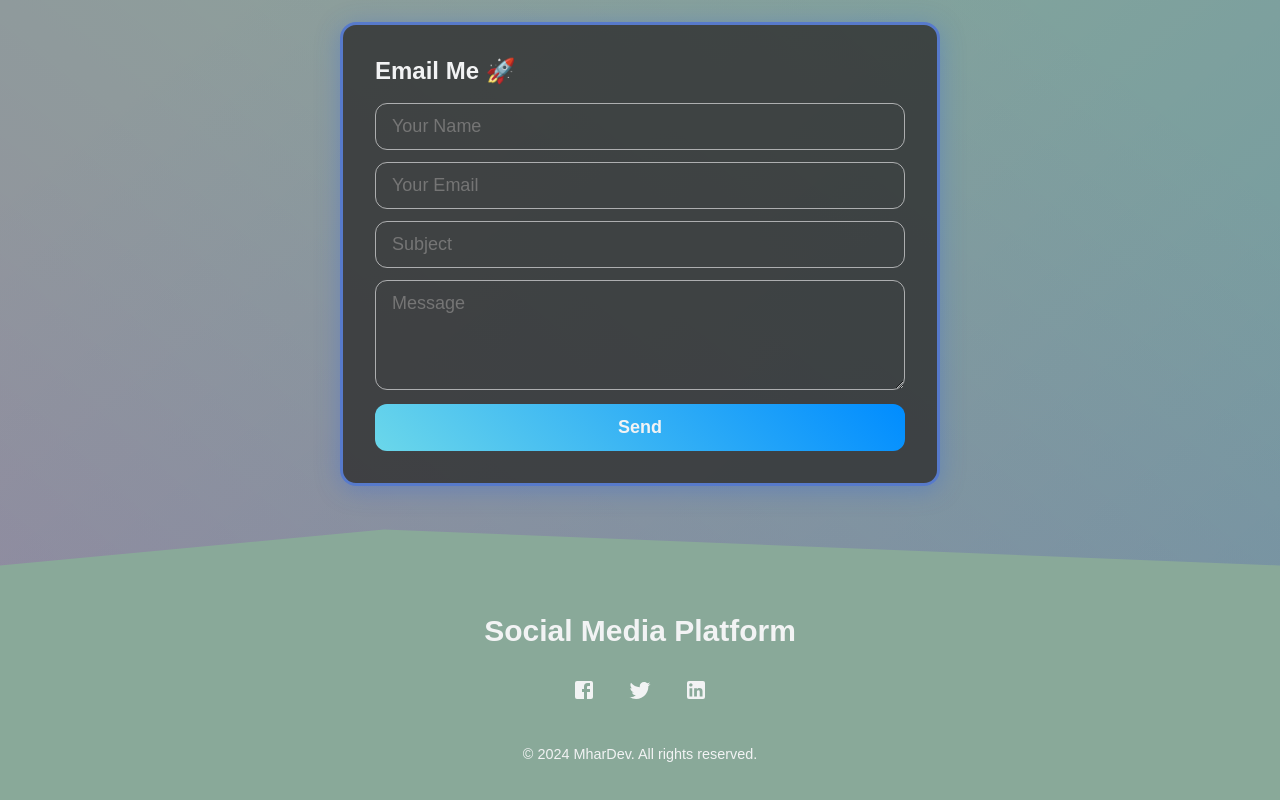
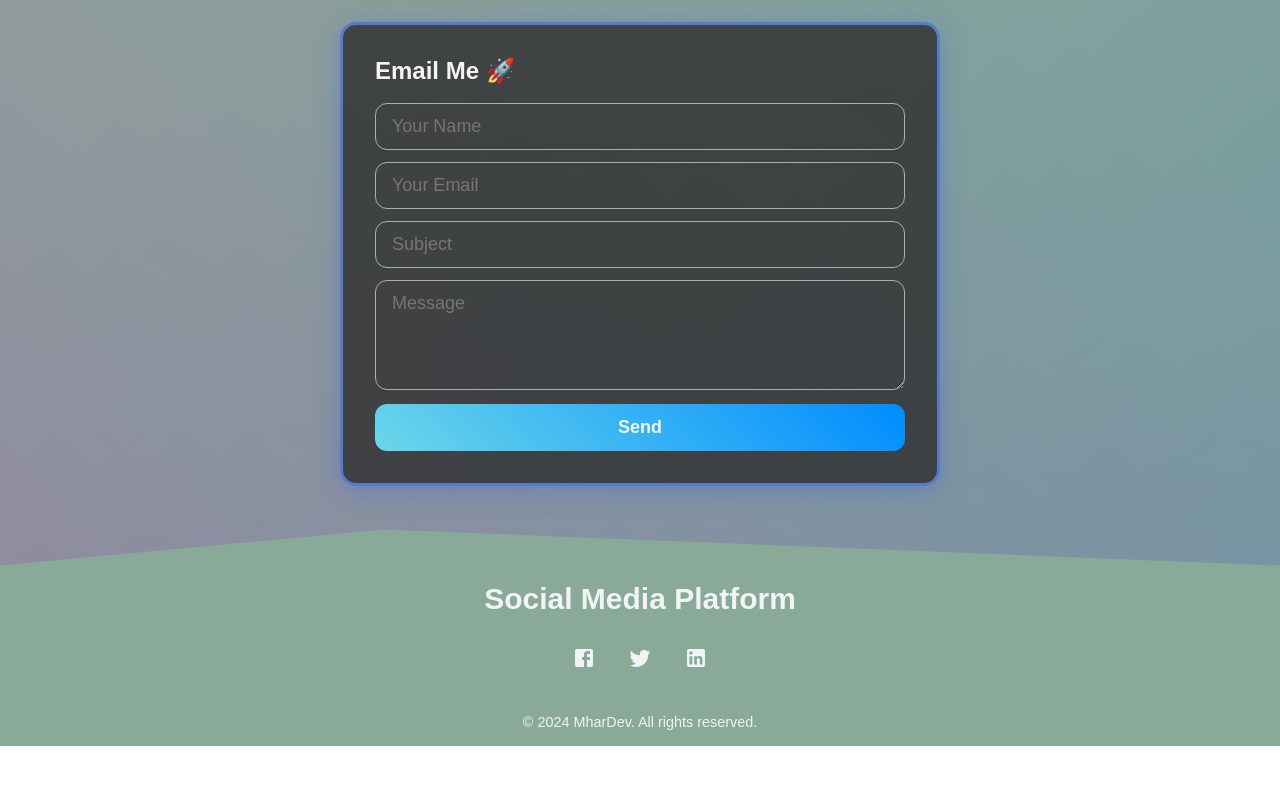
Before and after one commit to mhardev/mhardev-v2, a React (Create React App) app: page / in a window 1280 px wide. Shown: the part 5038-5838 px from the top of the page. After the commit the page ends 5784 px from the top, so only its background shows below. Built offline with nearby package versions, Linux system fonts and the light colour scheme; a web font is replaced by a local one.

Commit message:
refractor files

```diff
--- a/src/App.js
+++ b/src/App.js
@@ -48,7 +48,7 @@ function App() {
             <Skills />
             <Experience />
           </Wrapper>
-          <Projects openModal={openModal} setOpenModal={setOpenModal} />
+            <Projects openModal={openModal} setOpenModal={setOpenModal} />
           <Wrapper>
             <Education />
             <Contact />
--- a/src/components/Cards/ExperienceCard.jsx
+++ b/src/components/Cards/ExperienceCard.jsx
@@ -157,7 +157,6 @@ const ExperienceCard = ({ experience }) => {
             <Description>
                 {experience?.desc &&
                     <Span>{experience?.desc}</Span>
-
                 }
                 {experience?.skills &&
                     <>
--- a/src/components/Footer/index.js
+++ b/src/components/Footer/index.js
@@ -6,7 +6,6 @@ import { Bio } from "../../data/constant";
 
 const FooterContainer = styled.div`
   width: 100%;
-  padding: 2rem 0;
   display: flex;
   justify-content: center;
   //background: linear-gradient(100.26deg, rgba(0, 102, 255, 0.05) 42.33%, rgba(150, 0, 225, 0.05) 127.07%);
--- a/src/data/constant.js
+++ b/src/data/constant.js
@@ -39,7 +39,8 @@ export const skills = [
       },
       {
         name: "PHP",
-        image: "https://raw.githubusercontent.com/devicons/devicon/master/icons/php/php-original.svg",
+        image:
+          "https://raw.githubusercontent.com/devicons/devicon/master/icons/php/php-original.svg",
       },
       {
         name: "Java",
```
